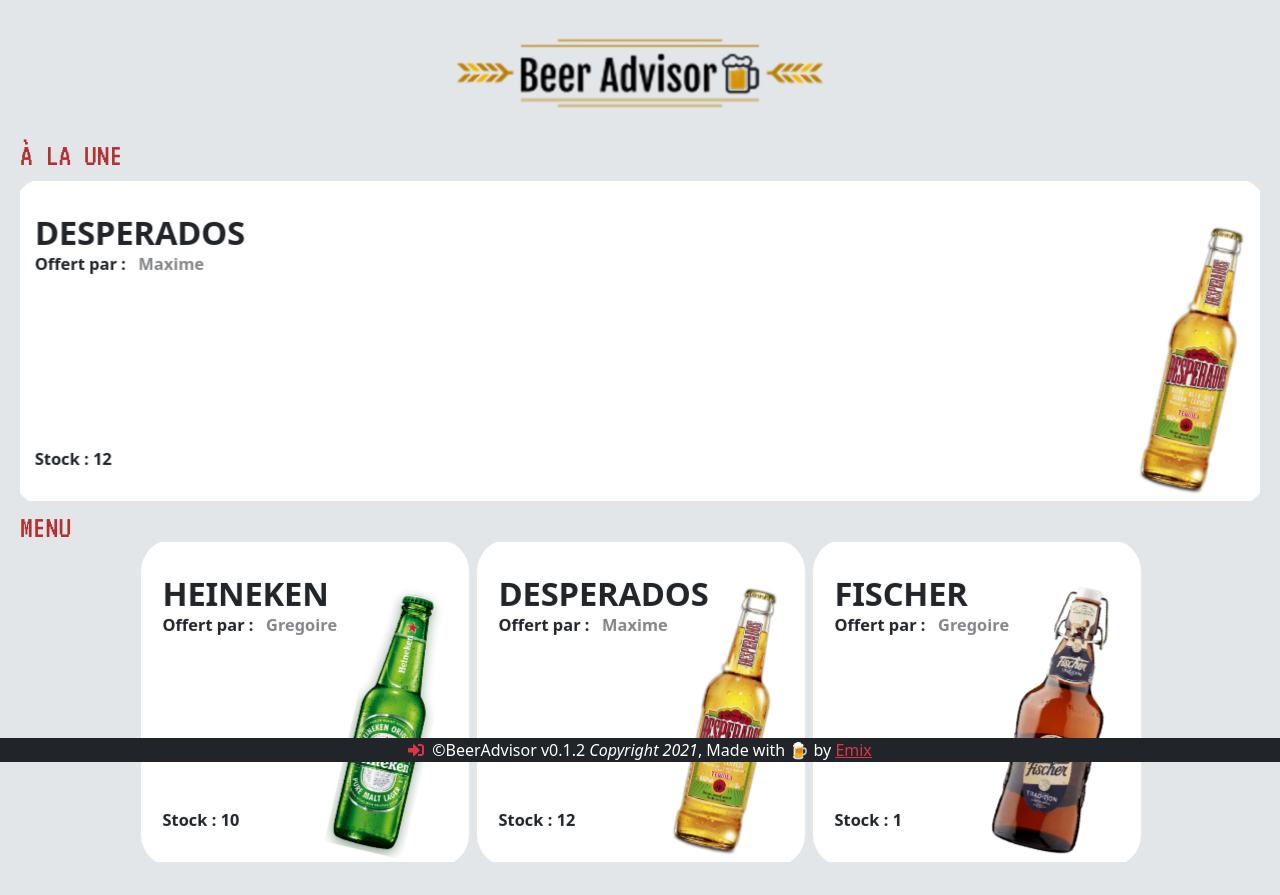
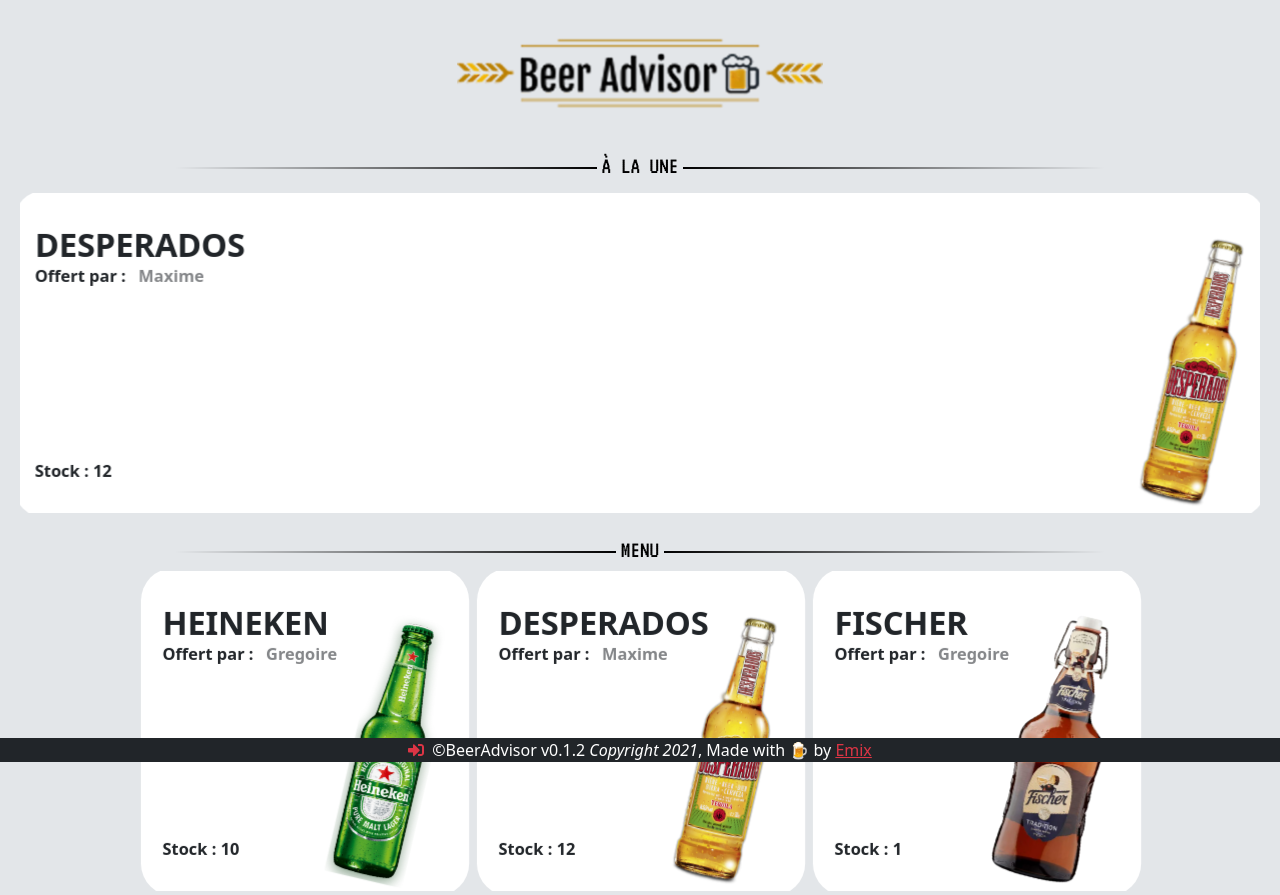
Before and after one commit to EmixVCT/gregoire.fun, a PHP site: page / in a window 1280 px wide. Shown: the part 38-933 px from the top of the page. Run offline with PHP 8.4, Linux system fonts and the light colour scheme; data comes from the database, SQL or seed files in the repository; some libraries are stand-ins or nearby versions.

Commit message:
update ihm

```diff
--- a/public/css/styles.css
+++ b/public/css/styles.css
@@ -529,3 +529,38 @@ body::-webkit-scrollbar-thumb{
     transform: scale(.67);
   }
 }*/
+
+
+.divider {								/* minor cosmetics */
+	display: table;
+	font-size: 24px;
+	text-align: center;
+	width: 75%; 						/* divider width */
+	margin: 15px auto;					/* spacing above/below */
+}
+.divider span { display: table-cell; position: relative; }
+.divider span:first-child, .divider span:last-child {
+	width: 50%;
+	top: 13px;							/* adjust vertical align */
+	-moz-background-size: 100% 2px; 	/* line width */
+	background-size: 100% 2px; 			/* line width */
+	background-position: 0 0, 0 100%;
+	background-repeat: no-repeat;
+}
+.divider span:first-child {				/* color changes in here */
+	background-image: -webkit-gradient(linear, 0 0, 0 100%, from(transparent), to(#000));
+	background-image: -webkit-linear-gradient(180deg, transparent, #000);
+	background-image: -moz-linear-gradient(180deg, transparent, #000);
+	background-image: -o-linear-gradient(180deg, transparent, #000);
+	background-image: linear-gradient(90deg, transparent, #000);
+}
+.divider span:nth-child(2) {
+	color: #000; padding: 0px 5px; width: auto; white-space: nowrap;
+}
+.divider span:last-child {				/* color changes in here */
+	background-image: -webkit-gradient(linear, 0 0, 0 100%, from(#000), to(transparent));
+	background-image: -webkit-linear-gradient(180deg, #000, transparent);
+	background-image: -moz-linear-gradient(180deg, #000, transparent);
+	background-image: -o-linear-gradient(180deg, #000, transparent);
+	background-image: linear-gradient(90deg, #000, transparent);
+}
--- a/view/homeView.php
+++ b/view/homeView.php
@@ -12,14 +12,12 @@ ob_start(); ?>
     <div class="row justify-content-md-center">
 
 
-		<div class="col-12 mt-5 text-center" id="panel-recherche">
-            <img style="max-height: 100px;max-width: 600px;height: 75px;" class="img-fluid text-center mb-1" src="/public/images/logo.png" />
-            <form action="/projets" method="POST">
-
+		<div class="col-12 mt-5 text-center d-none d-sm-block" id="panel-recherche">
+            <img style="max-height: 100px;max-width: 100%;height: 75px;" class="img-fluid text-center mb-1" src="/public/images/logo.png" />
         </div>
 
         <div class="col-12 mt-3">
-				<h1 class="text-suggestion text-start">à la une</h1>
+				<div class="text-suggestion divider"><span></span><span>à la une</span><span></span></div>
 				<?php foreach($menu as $produit){
 					if($produit['favorite'] == 1){ ?>
 					<div class="col px-2  product-container">
@@ -46,7 +44,7 @@ ob_start(); ?>
 					</div>
 				<?php } } ?>
 
-				<h1  class="text-suggestion text-start">menu</h1>
+				<div class="text-suggestion divider"><span></span><span>Menu</span><span></span></div>
               <div class="row row-cols-1 row-cols-sm-2 row-cols-lg-4 g-2 g-lg-3 justify-content-center mb-5">
 					<?php foreach($menu as $produit){ ?>
 						<div class="col px-2  product-container">
```
